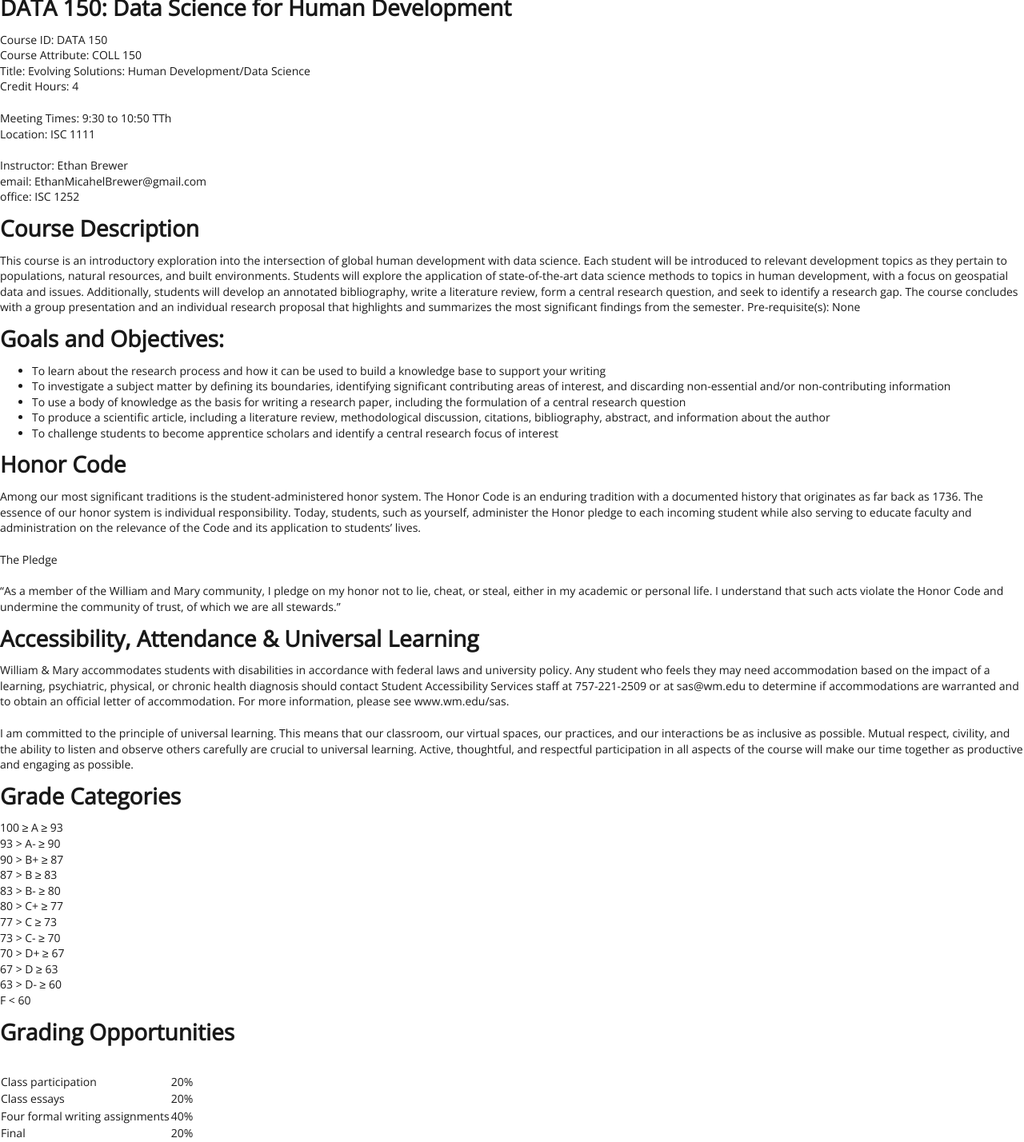
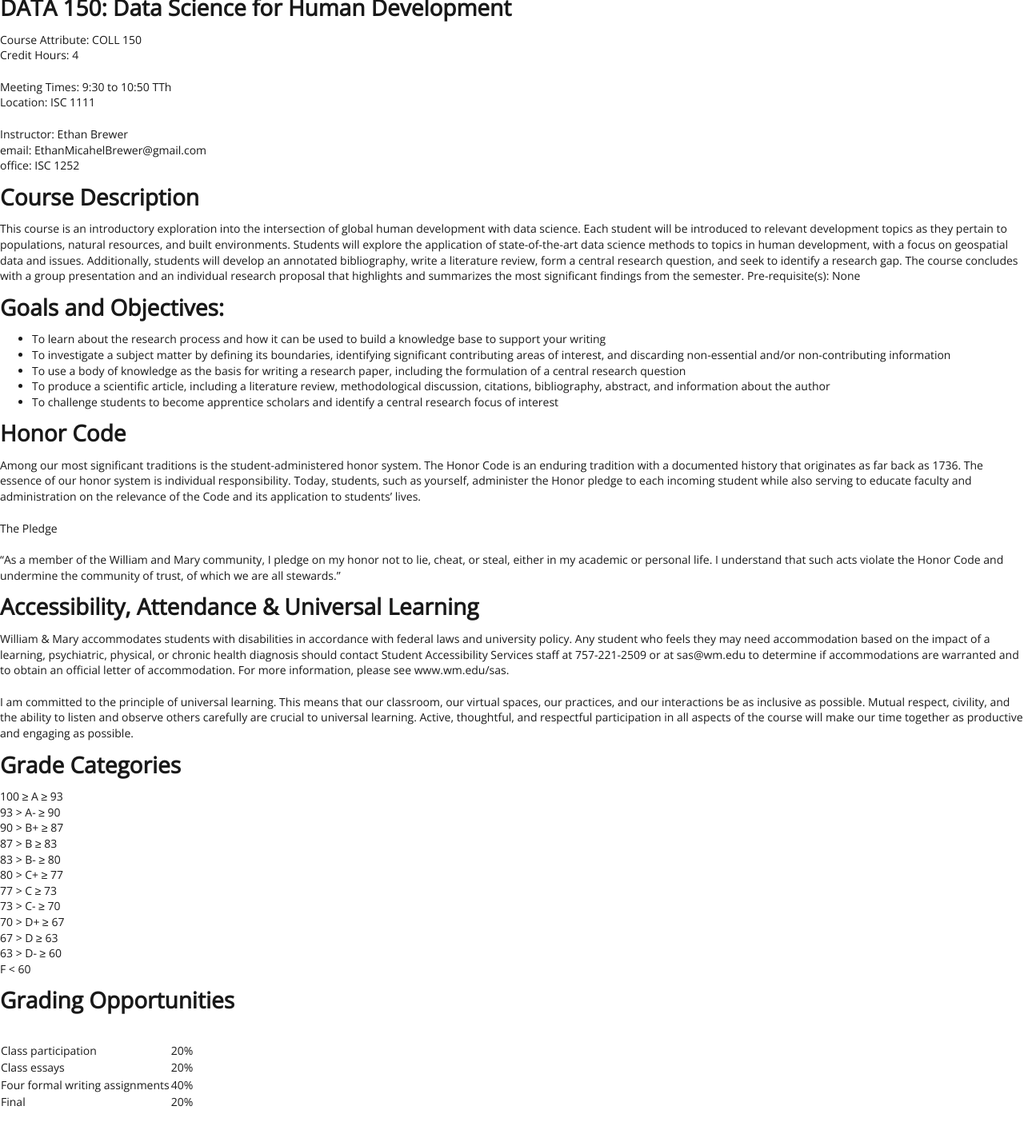
Before and after one commit to EMBrewer/dat150, a Jekyll site: the page built from _posts/2021-09-28-Syllabus.md, in a window 1280 px wide. Shown: the whole page at 80% size. Built offline with Jekyll 4.4.1, drawn with Linux system fonts in a browser that asks for light colours; our own code applies the rules of GitHub Pages for plain Markdown files; after the commit the page ends 1389 px from its top, so only the background shows below that.

Commit message:
Update 2021-09-28-Syllabus.md

```diff
--- a/_posts/2021-09-28-Syllabus.md
+++ b/_posts/2021-09-28-Syllabus.md
@@ -1,8 +1,6 @@
 # DATA 150: Data Science for Human Development
 
-Course ID: DATA 150
 Course Attribute: COLL 150
-Title: Evolving Solutions: Human Development/Data Science
 Credit Hours: 4
 
 Meeting Times: 9:30 to 10:50 TTh
```
